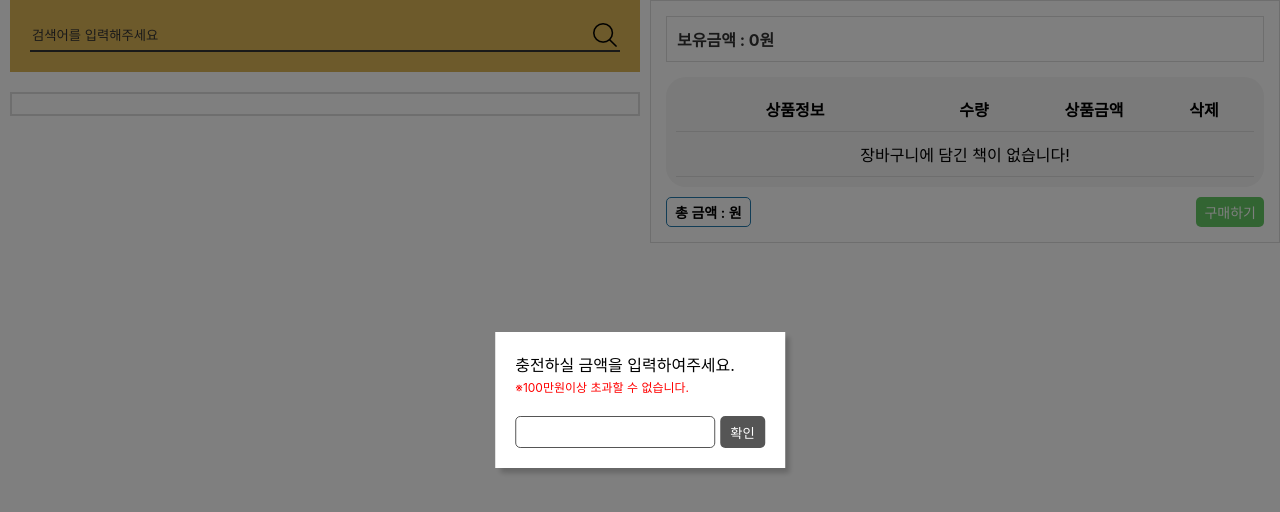
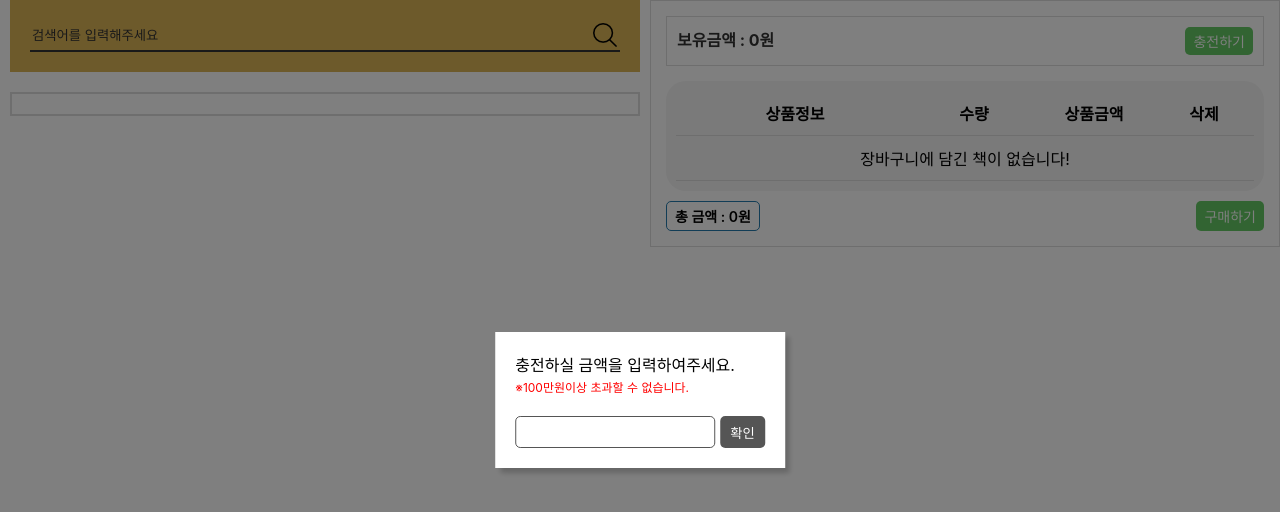
Before and after one commit to qpqp8483/book-store-app, a React (Create React App) app: page / in a window 1280 px wide. Shown: the top 512 px of the page. Built offline with nearby package versions, Linux system fonts and the light colour scheme.

Commit message:
충전하기버튼 생성, 총금액 리셋 작업

```diff
--- a/src/App.js
+++ b/src/App.js
@@ -24,6 +24,10 @@ const reducer = (state, action) => {
     }
     case "REMOVE": {
       newState = state.filter((it) => it.id !== action.targetId);
+      break;
+    }
+    case "RESET": {
+      newState = [];
       break;
     }
     default:
@@ -86,8 +90,15 @@ function App() {
     });
   };
 
+  //RESET
+  const onReset = () => {
+    dispatch({
+      type: "RESET",
+    });
+  };
+
   return (
-    <DiaryStateContext.Provider value={{ onCreate, onEdit, onRemove }}>
+    <DiaryStateContext.Provider value={{ onCreate, onEdit, onRemove, onReset }}>
       <DiaryDispatchContext.Provider value={data}>
         <BrowserRouter>
           <div className="App">
--- a/src/pages/Basket.js
+++ b/src/pages/Basket.js
@@ -3,8 +3,16 @@ import CommonButton from "../components/button/CommonButton";
 import { DiaryStateContext } from "../App";
 import "./basket.scss";
 
-const Basket = ({ num, setNum, coinSubmit, coin, data, coinPayment }) => {
-  const { onEdit, onRemove } = useContext(DiaryStateContext);
+const Basket = ({
+  num,
+  setNum,
+  coinSubmit,
+  coin,
+  data,
+  coinPayment,
+  coinValue,
+}) => {
+  const { onRemove } = useContext(DiaryStateContext);
   const [totalPrice, setTotalPrice] = useState(0);
 
   // 상품 수량 갯수 > 0 일때 함수
@@ -48,35 +56,46 @@ const Basket = ({ num, setNum, coinSubmit, coin, data, coinPayment }) => {
     let priceList = [];
     let addPrice;
     data.map((item) => {
-      priceList.push(parseInt(item.price * item.num));
+      priceList.push(parseInt(item.price * num[item.name]));
       addPrice = priceList
         .reduce((a, b) => a + b)
         .toString()
         .replace(/\B(?=(\d{3})+(?!\d))/g, ",");
     });
-    setTotalPrice(addPrice);
-  }, [data]);
+    data.length > 0 ? setTotalPrice(addPrice) : setTotalPrice(0);
+  }, [num]);
 
   // 구매하기 함수
   const bookCal = () => {
+    if (data.length > 0) {
       let priceList = [];
-    data.map((item) => priceList.push(parseInt(item.price * item.num)));
+      data.map((item) => priceList.push(parseInt(item.price * num[item.name])));
       let coinAction = priceList.reduce((a, b) => a + b);
       if (coin >= coinAction) {
         coinPayment(coin, coinAction);
       } else {
         alert("충전금액이 모자랍니다. 충전을 해주세요!");
       }
+    } else {
+      alert("구매하실 품목을 확인해주세요!");
+    }
   };
 
   return (
     <div className="basket_box">
       <div className="wallet">
+        <span>
           보유금액 :{" "}
           {coinSubmit
             ? coin.toString().replace(/\B(?=(\d{3})+(?!\d))/g, ",")
             : `0`}
           원
+        </span>
+        <CommonButton
+          type={"positive"}
+          text={"충전하기"}
+          onClick={() => coinValue(false)}
+        />
       </div>
       <div className="basket">
         <table>
@@ -146,7 +165,7 @@ const Basket = ({ num, setNum, coinSubmit, coin, data, coinPayment }) => {
                   </td>
                   <td>
                     <p className="price">
-                      {item.price
+                      {(item.price * num[item.name])
                         .toString()
                         .replace(/\B(?=(\d{3})+(?!\d))/g, ",")}
                     </p>
--- a/src/pages/Home.js
+++ b/src/pages/Home.js
@@ -2,12 +2,13 @@ import React, { useContext, useEffect, useMemo, useState } from "react";
 import BookItem from "../components/bookItem/BookItem";
 import CoinPopup from "../components/coinPopup/CoinPopup";
 import { bookSearch } from "../KakaoApi";
-import { DiaryDispatchContext } from "../App";
+import { DiaryDispatchContext, DiaryStateContext } from "../App";
 import Basket from "./Basket";
 import "./home.scss";
 
 const Home = () => {
   const diaryList = useContext(DiaryDispatchContext);
+  const { onReset } = useContext(DiaryStateContext);
   const [books, setBooks] = useState([]); // 책 리스트 state 기본값 설정
   const [listUpdate, setListUpdate] = useState(true); // 책 리스트 업데이트될때 상태변환 설정
   const [queryText, setQueryText] = useState("");
@@ -31,6 +32,8 @@ const Home = () => {
 
   const coinPayment = (stateCoin, actionCoin) => {
     setCoin(stateCoin - actionCoin);
+    onReset();
+    setNum({});
   };
 
   useEffect(() => {
@@ -99,6 +102,7 @@ const Home = () => {
         coinSubmit={coinSubmit}
         data={diaryList}
         coinPayment={coinPayment}
+        coinValue={coinValue}
       />
     </div>
   );
--- a/src/pages/basket.scss
+++ b/src/pages/basket.scss
@@ -5,6 +5,8 @@
   height: 100%;
 }
 .wallet {
+  display: flex;
+  justify-content: space-between;
   margin-bottom: 15px;
   padding: 10px;
   font-weight: bold;
@@ -39,7 +41,7 @@
       }
       h5 {
         margin: 0;
-        max-width: 296px;
+        max-width: 530px;
         font-size: 16px;
         overflow: hidden;
         text-overflow: ellipsis;
```
Lines whose indentation alone changed are shown as unchanged.
